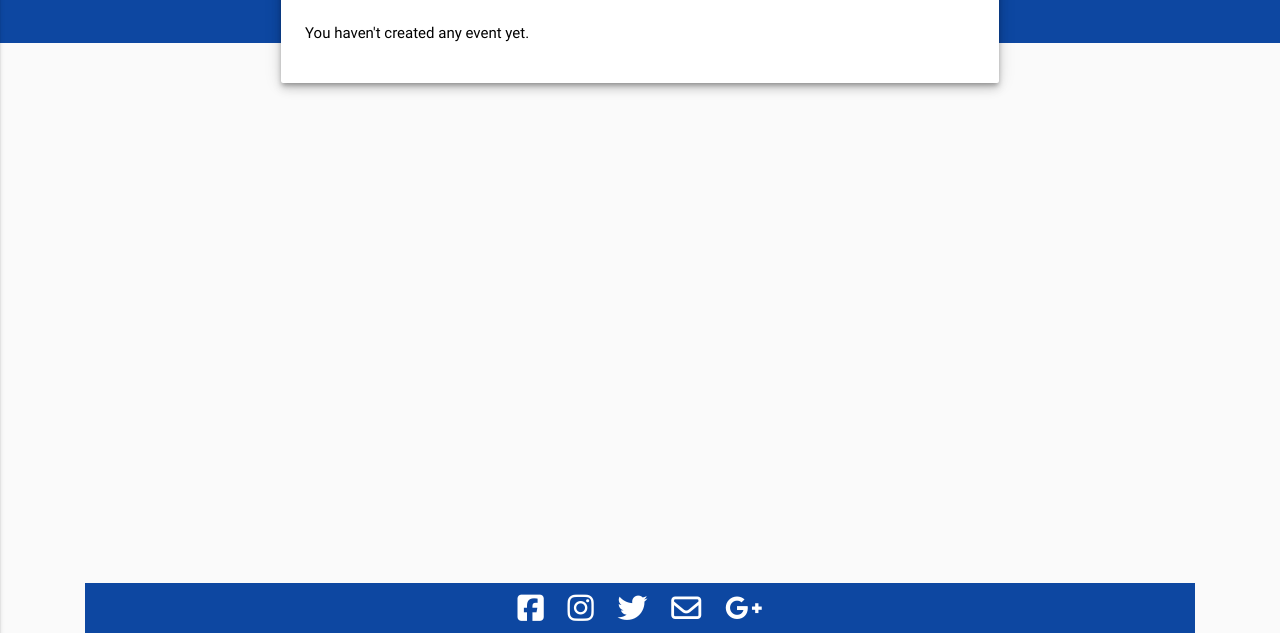
After one commit to thiagoferreiraw/mixapp, a Django app: page /events/list/ in a window 1280 px wide. The commit adds this page. Shown: the part 171-804 px from the top of the page. Run offline with Django 3.2, Linux system fonts and the light colour scheme; the visitor is signed in with stand-in values (Sample User, id 1); data that the repository does not hold is empty; some libraries are stand-ins or nearby versions.

Commit message:
Event list

```diff
--- a/app/templates/layout/menu.html
+++ b/app/templates/layout/menu.html
@@ -8,7 +8,8 @@
                 </a>
                 <ul class="right hide-on-med-and-down">
                     {% if user.is_authenticated %}
-                    <li><a href="{% url "create_event" %}">Host a MIXs</a></li>
+                    <li><a href="{% url "list_events" %}">List my events</a></li>
+                    <li><a href="{% url "create_event" %}">Create event</a></li>
                     <li><a class="dropdown-button" href="#!" data-activates="dropdown1">
                         <i class="material-icons left">person</i>
                         <strong>{{ user.username|truncatechars:15 }}</strong>
--- /dev/null
+++ b/events/templates/events/list_events.html
@@ -0,0 +1,34 @@
+{% extends 'base.html' %}
+{% load static %}
+
+{% block content %}
+<div class="blue darken-4" style="height: 150px;"></div>
+<div class="container" style="min-height: 80vh; margin-top: -100px;">
+    <div class="row">
+        <div class="col s12 m8 offset-m2 ">
+            <div class="card white z-depth-3">
+                <div class="card-content">
+                    <span class="card-title">Events list</span>
+                    <ul>
+                        {% for event in event_list %}
+                            <li>
+                                <p>Name: {{ event.name }}</p>
+                                <p>City: {{ event.city.description }}</p>
+                                <p>Location: {{ event.location.description }}</p>
+                                <p>Category: {{ event.category.description }}</p>
+
+                            </li>
+
+                            <hr/>
+
+                        {% empty %}
+                            <p>You haven't created any event yet.</p>
+                        {% endfor %}
+                    </ul>
+                </div>
+            </div>
+
+        </div>
+    </div>
+</div>
+{% endblock %}
--- a/events/urls.py
+++ b/events/urls.py
@@ -1,7 +1,9 @@
 from django.conf.urls import url, include
 from events.views.create_event_view import EventCreateView
+from events.views.list_event_view import EventListView
 from django.contrib.auth.decorators import login_required
 
 urlpatterns = [
     url(r'^events/new/$',  login_required(EventCreateView.as_view()), name='create_event'),
+    url(r'^events/list/$',  login_required(EventListView.as_view()), name='list_events'),
 ]
--- /dev/null
+++ b/events/views/list_event_view.py
@@ -0,0 +1,11 @@
+from django.shortcuts import render, redirect
+from django.views.generic import View
+from events.models import Event
+
+
+class EventListView(View):
+    template_name = "events/list_events.html"
+
+    def get(self, request):
+        events = Event.objects.filter(hosted_by_id=request.user.id)
+        return render(request, self.template_name, {'event_list': events})
```
Also changed, not shown: events/views/create_event_view.py (+1 -12 lines).
